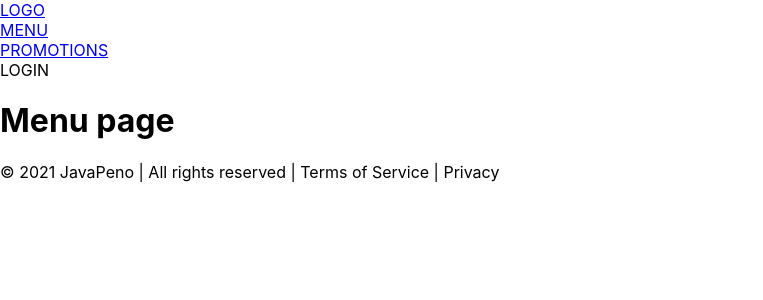
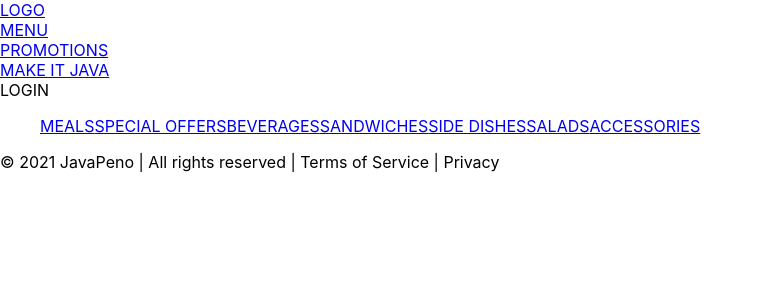
Before and after one commit to CodecoolGlobal/el-proyecte-grande-sprint-4-java-havalda-r, a React (Create React App) app: page /menu in a window 1280 px wide. Shown: the top 300 px of the page, without its empty margins (0-763 px from the left). Built offline with nearby package versions, Linux system fonts and the light colour scheme.

Commit message:
feat: add routes to menu

```diff
--- a/src/App.js
+++ b/src/App.js
@@ -1,20 +1,25 @@
 import './App.css';
 import { Routes, Route } from 'react-router-dom';
 import Layout from './components/Layout/Layout';
+import Menu from './components/Menu/Menu';
 
 function App() {
   return (
     <Layout>
       <Routes>
+        <Route path='/builder' exact element={<h1>BUILDER</h1>} />
+        <Route path='/menu' exact element={<Menu />} />
+        <Route path='/menu/meals' exact element={<h1>MEALS</h1>} />
         <Route
-          path='/menu'
+          path='/menu/special-offers'
           exact
-          element={
-            <div>
-              <h1>Menu page</h1>
-            </div>
-          }
+          element={<h1>SPECIAL OFFERS</h1>}
         />
+        <Route path='/menu/beverages' exact element={<h1>BEVERAGES</h1>} />
+        <Route path='/menu/sandwiches' exact element={<h1>SANDWICHES</h1>} />
+        <Route path='/menu/side-dishes' exact element={<h1>SIDE-DISHES</h1>} />
+        <Route path='/menu/salads' exact element={<h1>SALADS</h1>} />
+        <Route path='/menu/accessories' exact element={<h1>ACCESSORIES</h1>} />
         <Route
           path='/promotions'
           exact
--- a/src/components/Header/Header.js
+++ b/src/components/Header/Header.js
@@ -13,6 +13,9 @@ const Header = () => {
       <Link to='/promotions'>
         <div>PROMOTIONS</div>
       </Link>
+      <Link to='/builder'>
+        <div>MAKE IT JAVA</div>
+      </Link>
       <div>LOGIN</div>
     </header>
   );
--- /dev/null
+++ b/src/components/Menu/Menu.js
@@ -0,0 +1,20 @@
+import React from 'react';
+import { Link } from 'react-router-dom';
+
+const Menu = () => {
+  return (
+    <div>
+      <ul>
+        <Link to='/menu/meals'>MEALS</Link>
+        <Link to='/menu/special-offers'>SPECIAL OFFERS</Link>
+        <Link to='/menu/beverages'>BEVERAGES</Link>
+        <Link to='/menu/sandwiches'>SANDWICHES</Link>
+        <Link to='/menu/side-dishes'>SIDE DISHES</Link>
+        <Link to='/menu/salads'>SALADS</Link>
+        <Link to='/menu/accessories'>ACCESSORIES</Link>
+      </ul>
+    </div>
+  );
+};
+
+export default Menu;
```
